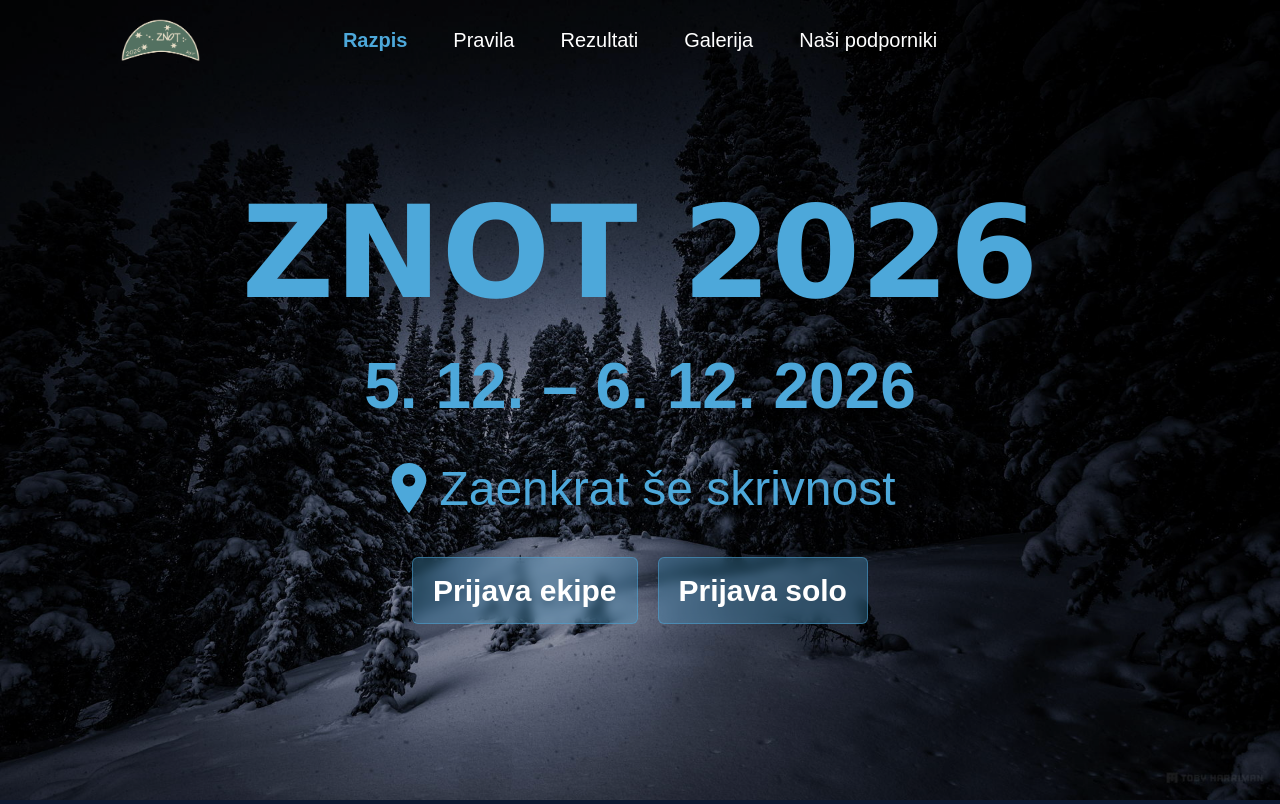
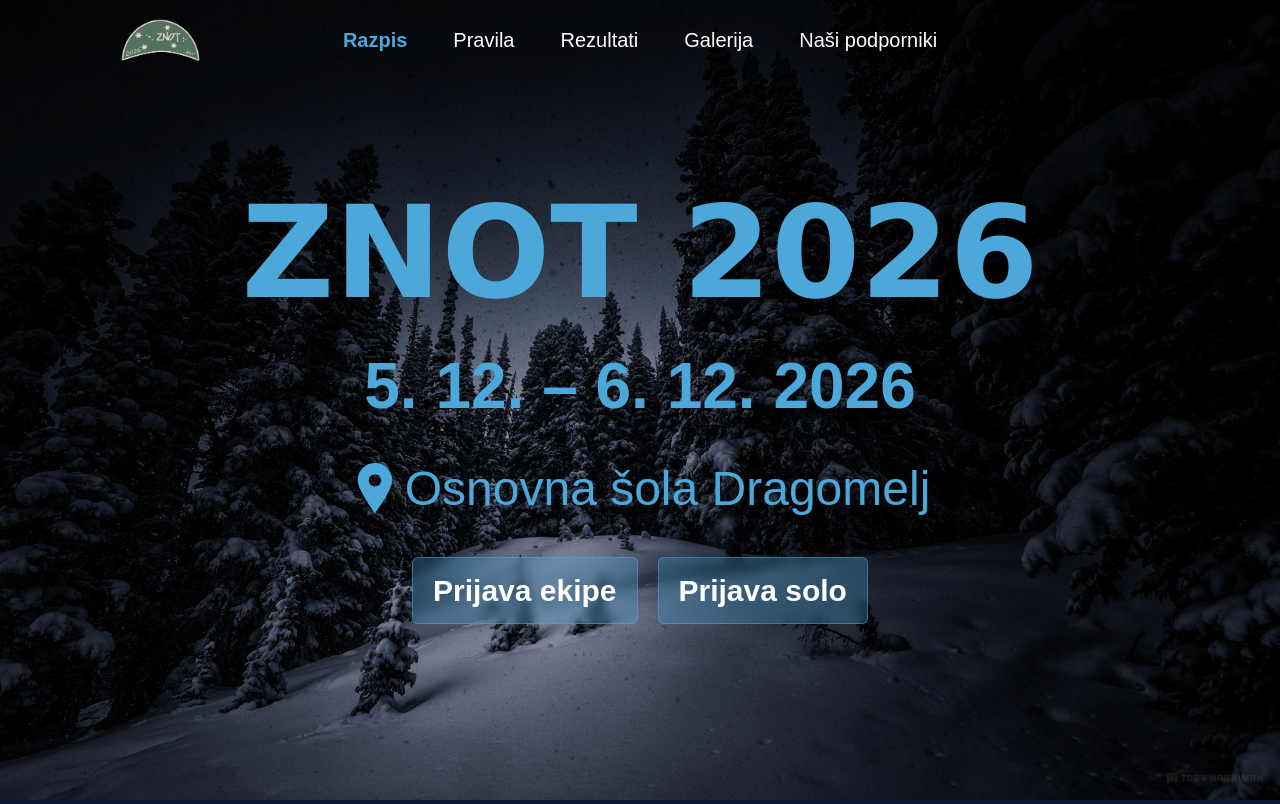
Before and after one commit to lukastrumbelj/znot-spletna-stran, a Laravel app: page / in a window 1280 px wide. Shown: the top 804 px of the page. Run offline with Laravel 12, Linux system fonts and the light colour scheme.

Commit message:
location

```diff
--- a/resources/views/razpis.blade.php
+++ b/resources/views/razpis.blade.php
@@ -9,9 +9,9 @@
         <section class="hero-content">
             <h1>ZNOT 2026</h1>
             <p style="color: #4da8da">5. 12. – 6. 12. 2026</p>
-                <a href="" target="_blank" style="display: flex; align-items: center; justify-content: center; margin-top: 10px; margin-bottom: 20px;">
+                <a href="https://maps.app.goo.gl/6dyDWGE4XpRvoget9" target="_blank" style="display: flex; align-items: center; justify-content: center; margin-top: 10px; margin-bottom: 20px;">
                     <img src="/images/location.svg" alt="Lokacija" class="location">
-                    <h3 class="text-location">Zaenkrat še skrivnost
+                    <h3 class="text-location">Osnovna šola Dragomelj
                     </h3>
                 </a>
             <div class="button-container">
@@ -26,7 +26,7 @@
                 <p><b>Kdaj:</b> 5. 12. – 6. 12. 2026</p>
                 <p>Prijave se odprejo ob 14.00 in zaprejo ob 15.30. Nato sledi zbor ekip. Zaključni zbor ekip bo v nedeljo okoli 9.00.
                 </p>
-                <p><b>Kje: /</b>/</p>
+                <p><b>Kje: </b>Osnovna šola Dragomelj</p>
                 <br>
                 <p>Vsi mladoletni udeleženci morajo ob prijavi predložiti še potrdilo za mladoletne osebe, v primeru da tega ne naredijo se ne bodo smeli udeležiti tekmovanja. Prav tako se nobena ekipa (mladoletni in polnoletni) ne bo smela udeležiti tekmovanja, če pred tekmovanjem ne bo poslana Izjava starešine na mail znot.rst@gmail.com. Netaborniške ekipe morajo prav tako poslati enako izjavo, ki jo podpiše predsednik kluba oz. vodja društva.
                 </p>
```
